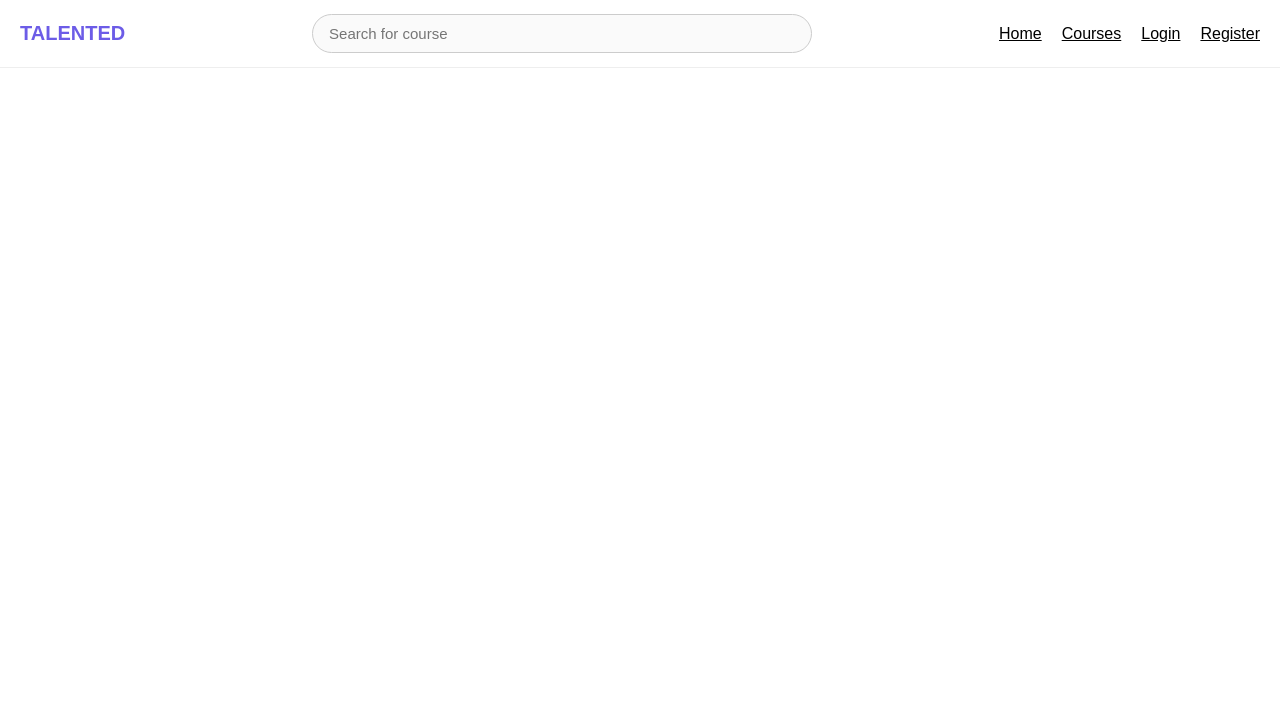
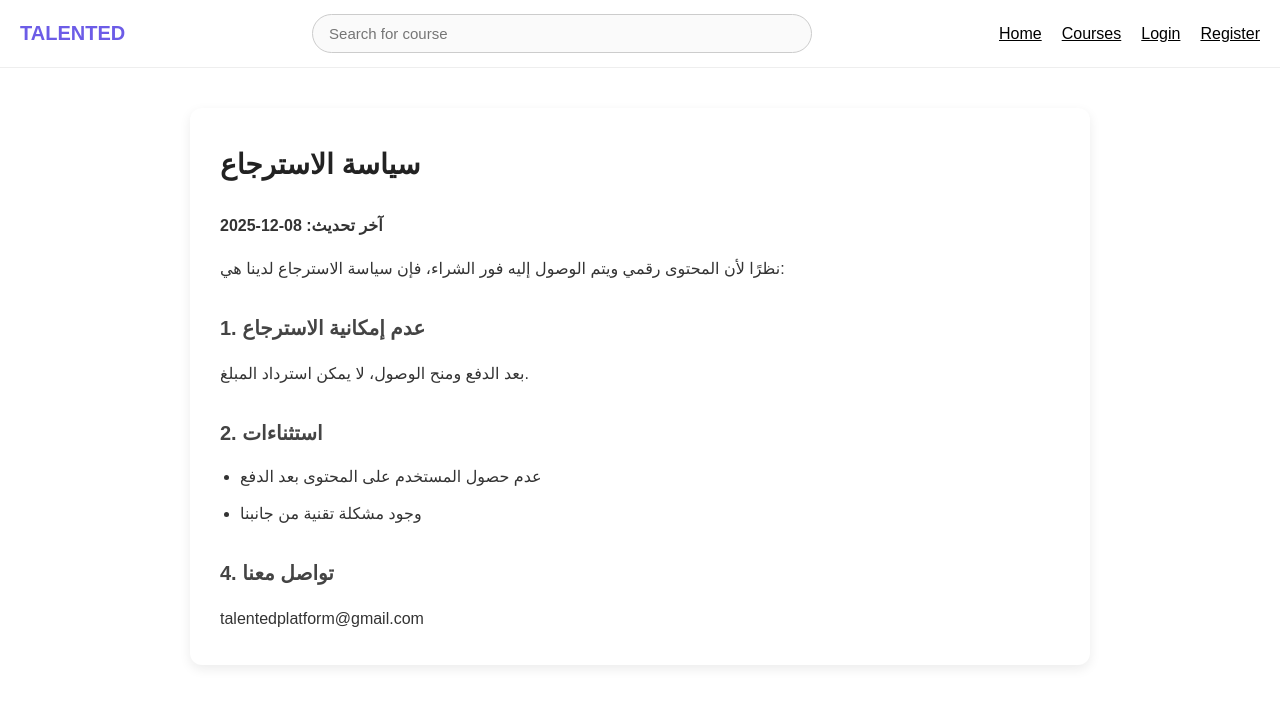
Before and after one commit to mosaadmowfak/E-Learning-Frontend-Talented, a React (Vite) app: page /refund-policy in a window 1280 px wide. Shown: the top 706 px of the page. Built offline with nearby package versions, Linux system fonts and the light colour scheme; no server answers.

Commit message:
Update build settings and API URL

```diff
--- a/src/App.jsx
+++ b/src/App.jsx
@@ -9,6 +9,8 @@ import CourseLearn from "./pages/CourseLearn";
 import ProtectedRoute from "./components/ProtectedRoute";
 import PaymentSuccess from "./pages/PaymentSuccess";
 import PaymentPage from "./pages/Payment";
+import PrivacyPolicy from "./pages/PrivacyPolicy";
+import RefundPolicy from "./pages/RefundPolicy";
 
 // Dashboard imports
 import UserDashboardLayout from "./pages/UserDashboardLayout";
@@ -32,6 +34,10 @@ export default function App() {
         <Route path="/register" element={<Register />} />
         <Route path="/courses" element={<Courses />} />
         <Route path="/payment-success" element={<PaymentSuccess />} />
+        <Route path="/privacy-policy" element={<PrivacyPolicy />} />
+        <Route path="/refund-policy" element={<RefundPolicy />} />
+
+
 
         {/* USER Dashboard */}
         <Route
--- a/src/api/axiosInstance.js
+++ b/src/api/axiosInstance.js
@@ -2,7 +2,7 @@
 import axios from "axios";
 
 const api = axios.create({
-  baseURL: "http://localhost:5083/api",
+  baseURL: import.meta.env.VITE_API_URL,
 });
 
 api.interceptors.request.use((config) => {
--- a/src/context/DashboardContext.jsx
+++ b/src/context/DashboardContext.jsx
@@ -13,23 +13,25 @@ export function DashboardProvider({ children }) {
     payments: [],
   });
 
+  const API = import.meta.env.VITE_API_URL;
+
   useEffect(() => {
     if (!token) return;
 
     async function loadData() {
       try {
-      // 1) Load profile
-      const p = await fetch("http://localhost:5083/api/Auth/profile", {
+        // Load profile
+        const p = await fetch(`${API}/Auth/profile`, {
           headers: { Authorization: `Bearer ${token}` },
         }).then((res) => res.json());
 
         setProfile(p);
 
-      // 2) Load dashboard based on role
+        // Load dashboard
         const endpoint =
           p.role === "admin"
-          ? "http://localhost:5083/api/Dashboard/admin"
-          : "http://localhost:5083/api/Dashboard/student";
+            ? `${API}/Dashboard/admin`
+            : `${API}/Dashboard/student`;
 
         const d = await fetch(endpoint, {
           headers: { Authorization: `Bearer ${token}` },
@@ -46,7 +48,6 @@ useEffect(() => {
     loadData();
   }, [token]);
 
-
   return (
     <DashboardContext.Provider value={{ loading, profile, dashboard }}>
       {children}
--- a/src/pages/CourseDetails.jsx
+++ b/src/pages/CourseDetails.jsx
@@ -16,6 +16,9 @@ export default function CourseDetails() {
 
   const [fullAccess, setFullAccess] = useState(false);
   const [unlockedSessions, setUnlockedSessions] = useState([]);
+
+  // ❗ API بدون /api للصور
+  const API_BASE = import.meta.env.VITE_API_URL.replace("/api", "");
 
   useEffect(() => {
     const loadData = async () => {
@@ -45,10 +48,9 @@ export default function CourseDetails() {
       state: {
         courseId: Number(id),
         price: course.price,
-    }
+      },
     });
   };
-
 
   // 🔥 BUY SESSION ONLY
   const handleBuySession = (sessionId, price) => {
@@ -56,10 +58,9 @@ export default function CourseDetails() {
       state: {
         sessionId: Number(sessionId),
         price: price,
-    }
+      },
     });
   };
-
 
   if (loading) return <h1 className="loading-text">Loading...</h1>;
   if (!course) return <h1 className="loading-text">Course not found</h1>;
@@ -73,7 +74,7 @@ export default function CourseDetails() {
       <div className="course-top">
         <div className="course-cover">
           <img
-            src={`http://localhost:5083${course.imageUrl}`}
+            src={`${API_BASE}${course.imageUrl}`}
             alt="cover"
             loading="lazy"
           />
--- a/src/pages/Courses.jsx
+++ b/src/pages/Courses.jsx
@@ -7,6 +7,8 @@ export default function Courses() {
   const [courses, setCourses] = useState([]);
   const navigate = useNavigate();
   const location = useLocation();
+
+  const API = import.meta.env.VITE_API_URL.replace("/api", "");
 
   const queryParams = new URLSearchParams(location.search);
   const search = queryParams.get("search")?.toLowerCase() || "";
@@ -23,7 +25,6 @@ export default function Courses() {
 
   return (
     <div className="courses-wrapper">
-
       <h1 className="courses-title">Courses</h1>
 
       <div className="courses-grid">
@@ -31,7 +32,7 @@ export default function Courses() {
           <div className="course-card" key={c.id}>
 
             <img
-              src={`http://localhost:5083${c.imageUrl}`}
+              src={`${API}${c.imageUrl}`}
               alt={c.title}
               className="course-img"
             />
@@ -40,7 +41,6 @@ export default function Courses() {
               <h3 className="course-name">{c.title}</h3>
               <p className="course-price">{c.price} EGP</p>
 
-              {/* ← هنا نغير اسم الكلاس */}
               <button
                 className="details-btn"
                 onClick={() => navigate(`/course/${c.id}`)}
--- a/src/pages/Home.jsx
+++ b/src/pages/Home.jsx
@@ -8,6 +8,9 @@ export default function Home() {
   const [categories, setCategories] = useState([]);
 
   const categoriesRef = useRef(null);
+
+  // 🔥 API الصحيح للصور
+  const API = import.meta.env.VITE_API_URL.replace("/api", "");
 
   useEffect(() => {
     const load = async () => {
@@ -25,7 +28,6 @@ export default function Home() {
 
   return (
     <div className="home-page">
-
       {/* HERO */}
       <div className="hero">
         <div className="hero-box">
@@ -48,12 +50,19 @@ export default function Home() {
       <h2 className="section-title courses-title">Courses</h2>
 
       <div className="courses-grid">
-        {courses.map(c => (
+        {courses.map((c) => (
           <div className="course-card" key={c.id}>
-            <img src={`http://localhost:5083${c.imageUrl}`} alt="" />
+            <img
+              src={c.imageUrl ? `${API}${c.imageUrl}` : "/placeholder.png"}
+              alt={c.title}
+            />
+
             <h3>{c.title}</h3>
             <p className="price">{c.price} EGP</p>
-            <Link className="details-btn" to={`/course/${c.id}`}>Details</Link>
+
+            <Link className="details-btn" to={`/course/${c.id}`}>
+              Details
+            </Link>
           </div>
         ))}
       </div>
@@ -62,25 +71,30 @@ export default function Home() {
       <h2 className="section-title categories-title">Categories</h2>
 
       <div className="categories-grid" ref={categoriesRef}>
-        {categories.map(cat => (
+        {categories.map((cat) => (
           <div className="category-card" key={cat.id}>{cat.name}</div>
         ))}
       </div>
 
-      {/* FOOTER */}
       <footer className="footer">
         <div className="footer-content">
           <span className="footer-brand">TALENTED</span>
 
-          <div className="social-links">
+          <div className="footer-section">
             <a href="https://facebook.com" target="_blank">Facebook</a>
             <a href="https://instagram.com" target="_blank">Instagram</a>
           </div>
+
+          <div className="footer-section">
+            <a href="/privacy-policy">سياسة الخصوصية</a>
+            <a href="/refund-policy">سياسة الاسترجاع</a>
+          </div>
         </div>
 
-        <p className="footer-copy">© {new Date().getFullYear()} TALENTED — جميع الحقوق محفوظة</p>
+        <p className="footer-copy">
+          © {new Date().getFullYear()} TALENTED — جميع الحقوق محفوظة
+        </p>
       </footer>
-
     </div>
   );
 }
--- /dev/null
+++ b/src/pages/PrivacyPolicy.jsx
@@ -0,0 +1,32 @@
+import "../styles/policies.css";
+
+export default function PrivacyPolicy() {
+  return (
+    <div className="policy-container">
+      <h1>سياسة الخصوصية</h1>
+      <p><strong>آخر تحديث: 08-12-2025</strong></p>
+
+      <p>نحن في <strong>Talented Platform</strong> نحترم خصوصيتك ونلتزم بحماية بياناتك الشخصية أثناء استخدامك للمنصة.</p>
+
+      <h3>1. البيانات التي نقوم بجمعها</h3>
+      <ul>
+        <li>الاسم</li>
+        <li>البريد الإلكتروني</li>
+        <li>رقم الهاتف (عند الحاجة)</li>
+        <li>سجلات الدفع (لا نخزن بيانات الكروت)</li>
+        <li>بيانات استخدام المنصة</li>
+      </ul>
+
+      <h3>2. كيفية استخدام البيانات</h3>
+      <ul>
+        <li>إنشاء حساب</li>
+        <li>إتمام عمليات الدفع</li>
+        <li>منح الوصول للمحتوى</li>
+        <li>تحسين التجربة التعليمية</li>
+      </ul>
+
+      <h3>3. للتواصل</h3>
+      <p>talentedplatform@gmail.com</p>
+    </div>
+  );
+}
--- /dev/null
+++ b/src/pages/RefundPolicy.jsx
@@ -0,0 +1,24 @@
+import "../styles/policies.css";
+
+export default function RefundPolicy() {
+  return (
+    <div className="policy-container">
+      <h1>سياسة الاسترجاع</h1>
+      <p><strong>آخر تحديث: 08-12-2025</strong></p>
+
+      <p>نظرًا لأن المحتوى رقمي ويتم الوصول إليه فور الشراء، فإن سياسة الاسترجاع لدينا هي:</p>
+
+      <h3>1. عدم إمكانية الاسترجاع</h3>
+      <p>بعد الدفع ومنح الوصول، لا يمكن استرداد المبلغ.</p>
+
+      <h3>2. استثناءات</h3>
+      <ul>
+        <li>عدم حصول المستخدم على المحتوى بعد الدفع</li>
+        <li>وجود مشكلة تقنية من جانبنا</li>
+      </ul>
+
+      <h3>4. تواصل معنا</h3>
+      <p>talentedplatform@gmail.com</p>
+    </div>
+  );
+}
--- a/src/styles/Home.css
+++ b/src/styles/Home.css
@@ -154,9 +154,10 @@
 }
 
 /* === FOOTER === */
+/* === FOOTER === */
 .footer {
   background: #1c1d1f;
-  padding: 40px 0;
+  padding: 50px 0;
   text-align: center;
   color: white;
   margin-top: 80px;
@@ -165,31 +166,49 @@
 .footer-content {
   max-width: 700px;
   margin: auto;
+  display: flex;
+  flex-direction: column;
+  gap: 25px; /* يفصل كل قسم عن اللي بعده */
 }
 
 .footer-brand {
-  font-size: 28px;
-  font-weight: 800;
+  font-size: 32px;
+  font-weight: 900;
   color: var(--primary);
 }
 
-.social-links {
-  margin-top: 12px;
+/* Social */
+.social-links,
+.footer-section {
   display: flex;
   justify-content: center;
   gap: 25px;
 }
 
-.social-links a {
-  color: var(--primary);
+/* Links Styling */
+.social-links a,
+.footer-section a {
+  color: #bbb;
+  font-size: 15px;
+  text-decoration: none;
   font-weight: 600;
 }
 
+.social-links a:hover,
+.footer-section a:hover {
+  color: var(--primary);
+  text-decoration: underline;
+}
+
+/* Copy text */
 .footer-copy {
-  margin-top: 15px;
+  margin-top: 20px;
   font-size: 13px;
   color: #bbb;
 }
+
+
+
 
 /* RESPONSIVE */
 @media (max-width: 900px) {
--- /dev/null
+++ b/src/styles/Policies.css
@@ -0,0 +1,36 @@
+.policy-container {
+  max-width: 900px;
+  margin: 40px auto;
+  background: #ffffff;
+  padding: 30px;
+  border-radius: 12px;
+  color: #333;
+  line-height: 1.9;
+  font-size: 16px;
+  box-shadow: 0 4px 12px rgba(0,0,0,0.08);
+}
+
+.policy-container h1 {
+  font-size: 28px;
+  margin-bottom: 20px;
+  color: #222;
+}
+
+.policy-container h3 {
+  margin-top: 25px;
+  font-size: 20px;
+  color: #444;
+}
+
+.policy-container ul {
+  margin-top: 10px;
+  padding-left: 20px;
+}
+
+.policy-container li {
+  margin-bottom: 6px;
+}
+
+.policy-container p {
+  margin-top: 12px;
+}
```
Also changed, not shown: src/pages/admin/AdminDashboard.jsx (+43 -46 lines), 1 other file (tests, documents, lock files or other folders). Lines whose indentation alone changed are shown as unchanged.
